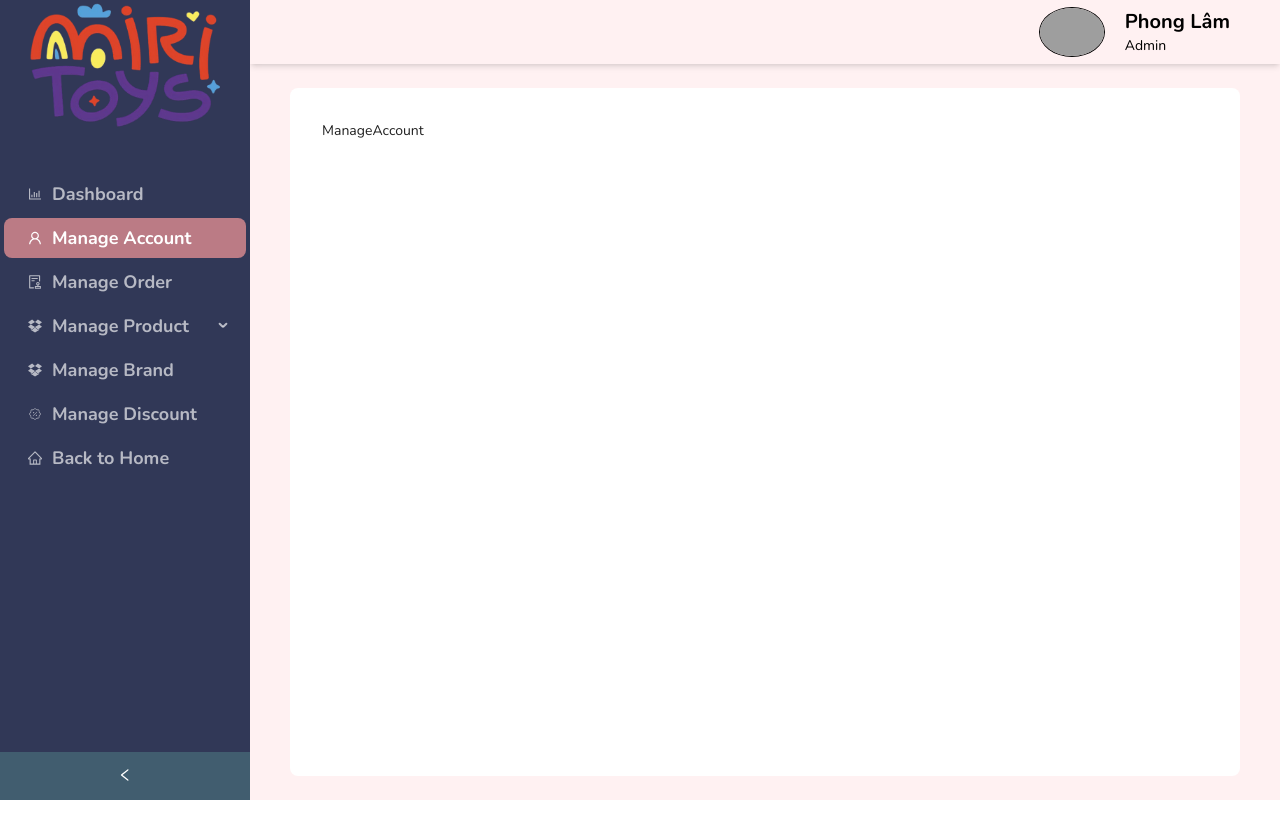
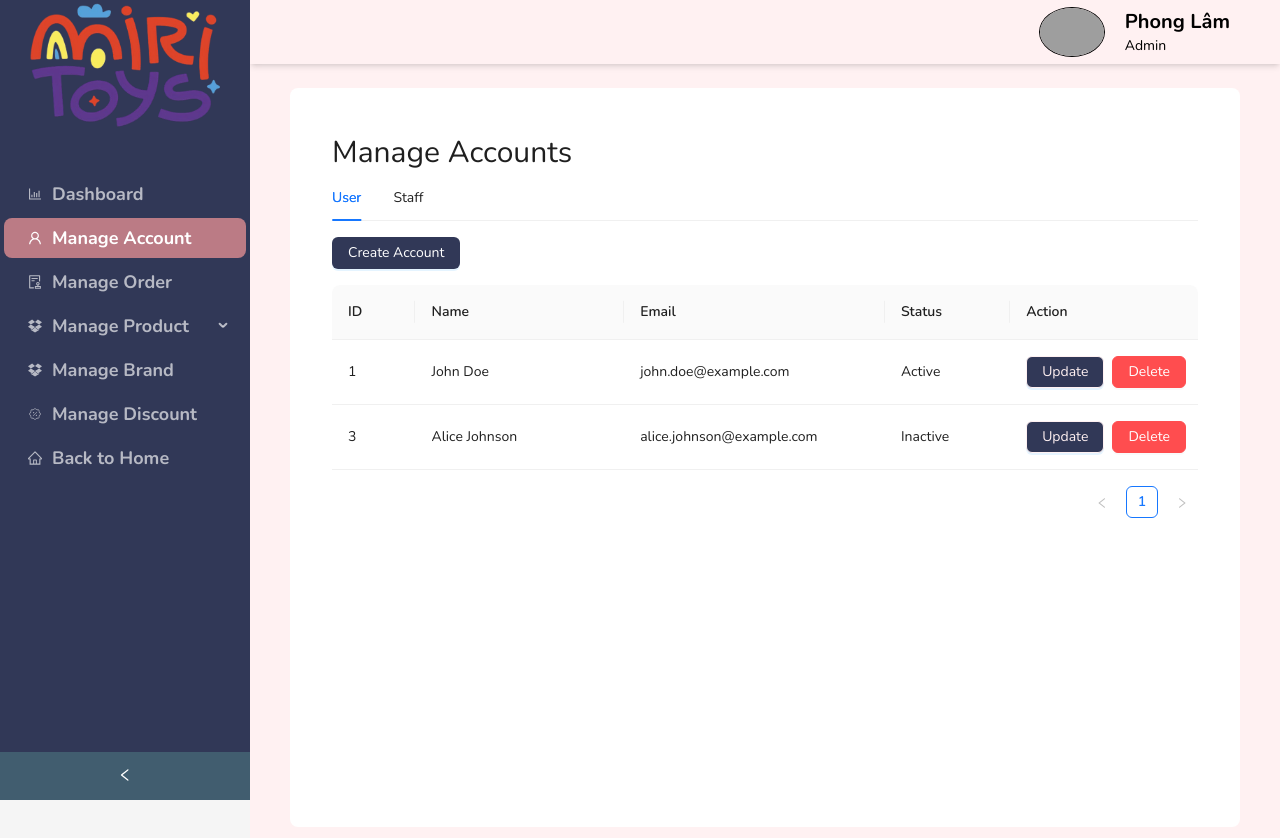
Before and after one commit to phglamm/mysteryminis-fe, a React (Vite) app: page /admin/account-management in a window 1280 px wide. Shown: the top 838 px of the page. Before the commit the page ends 800 px from the top, so only its background shows below. Built offline with nearby package versions, Linux system fonts and the light colour scheme; grey boxes are pictures that could not be loaded.

Commit message:
manage account

```diff
--- a/package.json
+++ b/package.json
@@ -14,7 +14,7 @@
     "@react-spring/web": "^9.7.5",
     "@reduxjs/toolkit": "^2.5.1",
     "@tailwindcss/vite": "^4.0.6",
-    "antd": "^5.23.3",
+    "antd": "^5.24.0",
     "appwrite": "^17.0.0",
     "axios": "^1.7.9",
     "bootstrap": "^5.3.3",
--- a/src/pages/AdminPages/ManageAccount/ManageAccount.jsx
+++ b/src/pages/AdminPages/ManageAccount/ManageAccount.jsx
@@ -1,5 +1,241 @@
-import React from "react";
+import React, { useState } from "react";
+import { Table, Button, Space, Modal, Input, Form, message, Tabs } from "antd";
 
-export default function ManageAccount() {
-  return <div>ManageAccount</div>;
-}
+const { TabPane } = Tabs;
+
+const ManageAccount = () => {
+  const [accounts, setAccounts] = useState([
+    {
+      key: "1",
+      id: 1,
+      name: "John Doe",
+      email: "john.doe@example.com",
+      role: "User",
+      status: "Active",
+    },
+    {
+      key: "2",
+      id: 2,
+      name: "Jane Smith",
+      email: "jane.smith@example.com",
+      role: "Staff",
+      status: "Active",
+    },
+    {
+      key: "3",
+      id: 3,
+      name: "Alice Johnson",
+      email: "alice.johnson@example.com",
+      role: "User",
+      status: "Inactive",
+    },
+    {
+      key: "4",
+      id: 4,
+      name: "Bob Brown",
+      email: "bob.brown@example.com",
+      role: "Staff",
+      status: "Active",
+    },
+  ]);
+
+  const [isModalVisible, setIsModalVisible] = useState(false);
+  const [editingAccount, setEditingAccount] = useState(null);
+  const [form] = Form.useForm();
+  const [activeTab, setActiveTab] = useState("User");
+
+  const handleDelete = (id) => {
+    Modal.confirm({
+      title: "Are you sure you want to delete this account?",
+      okText: "Yes",
+      cancelText: "No",
+      onOk: () => {
+        setAccounts(accounts.filter((account) => account.id !== id));
+        message.success("Account deleted successfully");
+      },
+    });
+  };
+
+  const handleEdit = (record) => {
+    setEditingAccount(record);
+    form.setFieldsValue(record);
+    setIsModalVisible(true);
+  };
+
+  const handleAdd = () => {
+    setEditingAccount(null);
+    form.resetFields();
+    setIsModalVisible(true);
+  };
+
+  const handleSave = () => {
+    form
+      .validateFields()
+      .then((values) => {
+        if (editingAccount) {
+          setAccounts(
+            accounts.map((account) =>
+              account.id === editingAccount.id
+                ? { ...account, ...values }
+                : account
+            )
+          );
+          message.success("Account updated successfully");
+        } else {
+          const newAccount = { key: Date.now(), id: Date.now(), ...values };
+          setAccounts([...accounts, newAccount]);
+          message.success("Account added successfully");
+        }
+        setIsModalVisible(false);
+      })
+      .catch((errorInfo) => {
+        console.log("Validation failed:", errorInfo);
+      });
+  };
+
+  const columns = [
+    { title: "ID", dataIndex: "id", key: "id", width: 80 },
+    { title: "Name", dataIndex: "name", key: "name", width: 200 },
+    { title: "Email", dataIndex: "email", key: "email", width: 250 },
+    { title: "Status", dataIndex: "status", key: "status", width: 120 },
+    {
+      title: "Action",
+      key: "action",
+      width: 180,
+      render: (record) => (
+        <Space>
+          <Button
+            type="primary"
+            style={{
+              backgroundColor: "#313857",
+              borderColor: "#FFF1F2",
+              color: "#FFF1F2",
+            }}
+            onClick={() => handleEdit(record)}
+          >
+            Update
+          </Button>
+
+          <Button
+            type="default"
+            style={{
+              backgroundColor: "#ff4d4f",
+              borderColor: "#ff4d4f",
+              color: "#fff",
+            }}
+            onClick={() => handleDelete(record.id)}
+          >
+            Delete
+          </Button>
+        </Space>
+      ),
+    },
+  ];
+
+  return (
+    <div style={{ padding: 10 }}>
+      <h2 style={{ fontSize: "30px" }}>Manage Accounts</h2>
+      <Tabs activeKey={activeTab} onChange={setActiveTab}>
+        <TabPane tab="User" key="User">
+          <Button
+            type="primary"
+            style={{
+              marginBottom: 16,
+              backgroundColor: "#313857 ",
+              borderColor: "#FFF1F2 !important",
+              color: "#FFF1F2 !important",
+            }}
+            onClick={handleAdd}
+          >
+            Create Account
+          </Button>
+          <div style={{ minHeight: "500px" }}>
+            <Table
+              columns={columns}
+              dataSource={accounts.filter((account) => account.role === "User")}
+              scroll={{ y: "calc(100vh - 300px)" }} // Giữ chiều cao cố định
+            />
+          </div>
+        </TabPane>
+
+        <TabPane tab="Staff" key="Staff">
+          <Button
+            type="primary"
+            style={{
+              marginBottom: 16,
+              backgroundColor: "#313857",
+              borderColor: "#FFF1F2",
+              color: "#FFF1F2",
+            }}
+            onClick={handleAdd}
+          >
+            Create Account
+          </Button>
+          <div style={{ minHeight: "500px" }}>
+            <Table
+              columns={columns}
+              dataSource={accounts.filter(
+                (account) => account.role === "Staff"
+              )}
+              scroll={{ y: "calc(100vh - 300px)" }} // Giữ chiều cao cố định
+            />
+          </div>
+        </TabPane>
+      </Tabs>
+
+      <Modal
+        title={editingAccount ? "Edit Account" : "Create Account"}
+        open={isModalVisible}
+        onOk={handleSave}
+        onCancel={() => setIsModalVisible(false)}
+        okButtonProps={{
+          style: {
+            backgroundColor: "#313857",
+            borderColor: "#FFF1F2",
+            color: "#FFF1F2",
+          },
+        }}
+        cancelButtonProps={{
+          style: {
+            backgroundColor: "#FF4D4F",
+            borderColor: "#FF4D4F",
+            color: "#FFF",
+          },
+        }}
+      >
+        <Form form={form} layout="vertical">
+          <Form.Item
+            name="name"
+            label="Name"
+            rules={[{ required: true, message: "Please enter name" }]}
+          >
+            <Input />
+          </Form.Item>
+          <Form.Item
+            name="email"
+            label="Email"
+            rules={[{ required: true, message: "Please enter email" }]}
+          >
+            <Input />
+          </Form.Item>
+          <Form.Item
+            name="role"
+            label="Role"
+            rules={[{ required: true, message: "Please enter role" }]}
+          >
+            <Input />
+          </Form.Item>
+          <Form.Item
+            name="status"
+            label="Status"
+            rules={[{ required: true, message: "Please enter status" }]}
+          >
+            <Input />
+          </Form.Item>
+        </Form>
+      </Modal>
+    </div>
+  );
+};
+
+export default ManageAccount;
```
Also changed, not shown: 1 other file (tests, documents, lock files or other folders).
